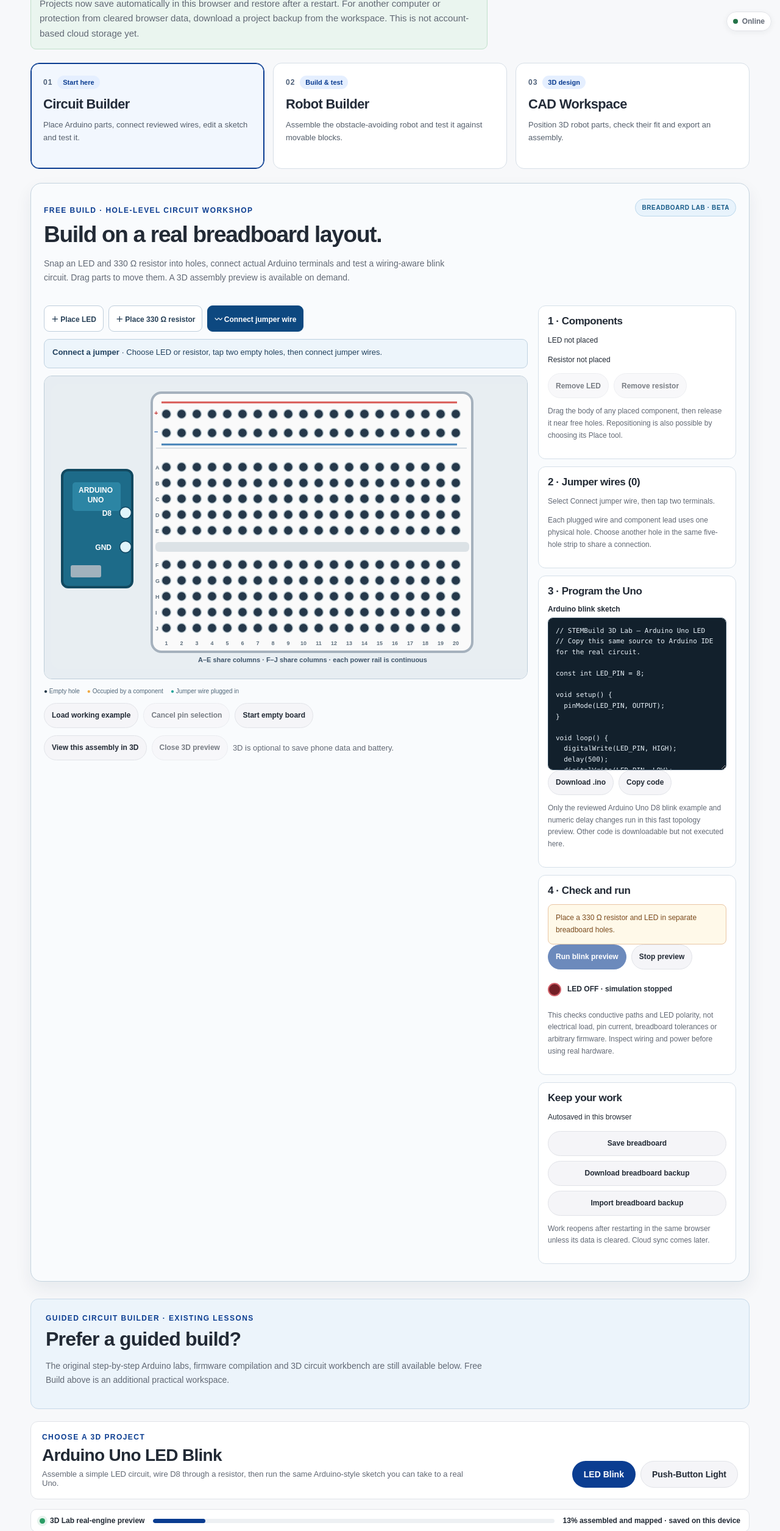
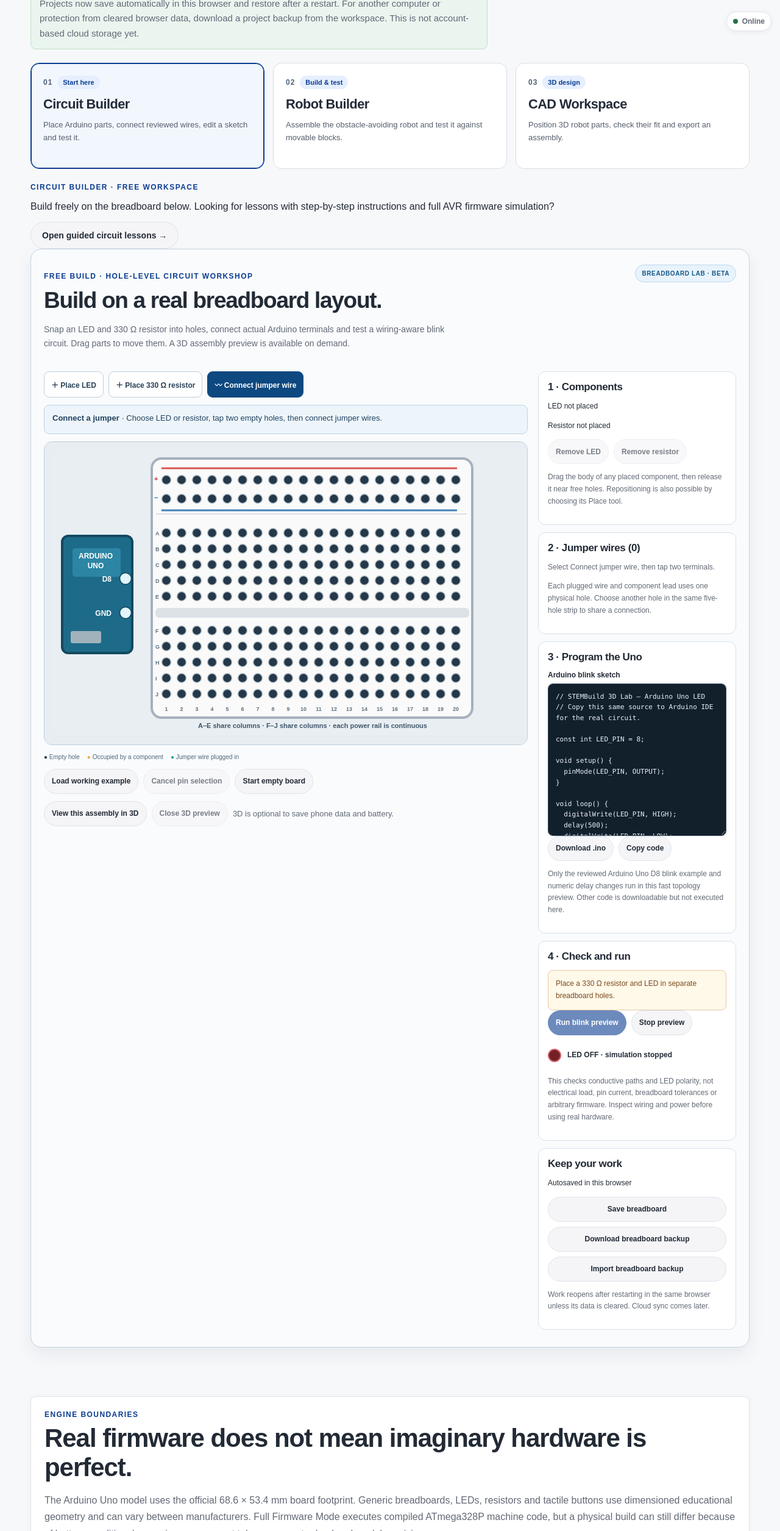
Before and after one commit to cath365/STEMBuild-, a Next.js app: page /3d-lab in a window 1280 px wide. Shown: the part 735-3246 px from the top of the page at 61% size. Built offline with nearby package versions, Linux system fonts and the light colour scheme.

Commit message:
fix: separate guided lesson component from free-build workspace

```diff
--- a/src/components/lab-mode-selector.tsx
+++ b/src/components/lab-mode-selector.tsx
@@ -3,8 +3,8 @@
 import { useEffect, useRef, useState, type KeyboardEvent } from "react";
 import { RobotArena } from "@/components/robot-arena";
 import { RobotCADWorkspace } from "@/components/robot-cad-workspace";
-import { Stem3DLabPrototype } from "@/components/stem-3d-lab-prototype";
 import { BreadboardWorkshop } from "@/components/breadboard-workshop";
+import Link from "next/link";
 
 type LabMode = "circuit" | "robot" | "cad";
 const modes: {
@@ -109,13 +109,14 @@ export function LabModeSelector() {
       </div>
 
       <div id="lab-panel-circuit" role="tabpanel" aria-labelledby="lab-tab-circuit" tabIndex={0} className="lab-mode-panel" hidden={mode !== "circuit"}>
+        <div className="bb-workshop-choices">
+          <div>
+            <p className="eyebrow">CIRCUIT BUILDER · FREE WORKSPACE</p>
+            <p>Build freely on the breadboard below. Looking for lessons with step-by-step instructions and full AVR firmware simulation?</p>
+          </div>
+          <Link className="btn" href="/3d-lab/guided">Open guided circuit lessons →</Link>
+        </div>
         <BreadboardWorkshop active={mode === "circuit"} />
-        <div className="bb-guided-divider">
-          <span className="eyebrow">GUIDED CIRCUIT BUILDER · EXISTING LESSONS</span>
-          <h2>Prefer a guided build?</h2>
-          <p className="muted">The original step-by-step Arduino labs, firmware compilation and 3D circuit workbench are still available below. Free Build above is an additional practical workspace.</p>
-        </div>
-        <Stem3DLabPrototype active={mode === "circuit"} />
       </div>
       <div id="lab-panel-robot" role="tabpanel" aria-labelledby="lab-tab-robot" tabIndex={0} className="lab-mode-panel" hidden={mode !== "robot"}>
         <RobotArena active={mode === "robot"} />
```
